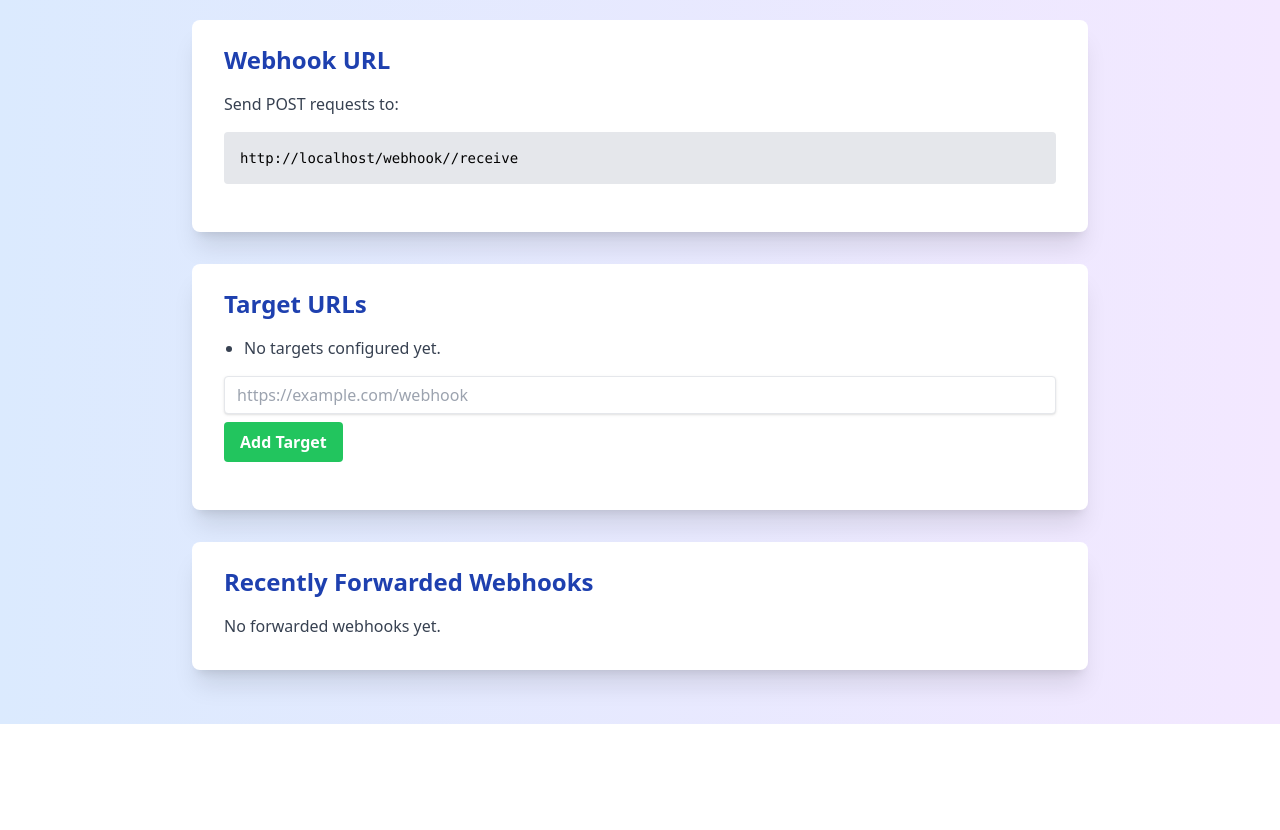
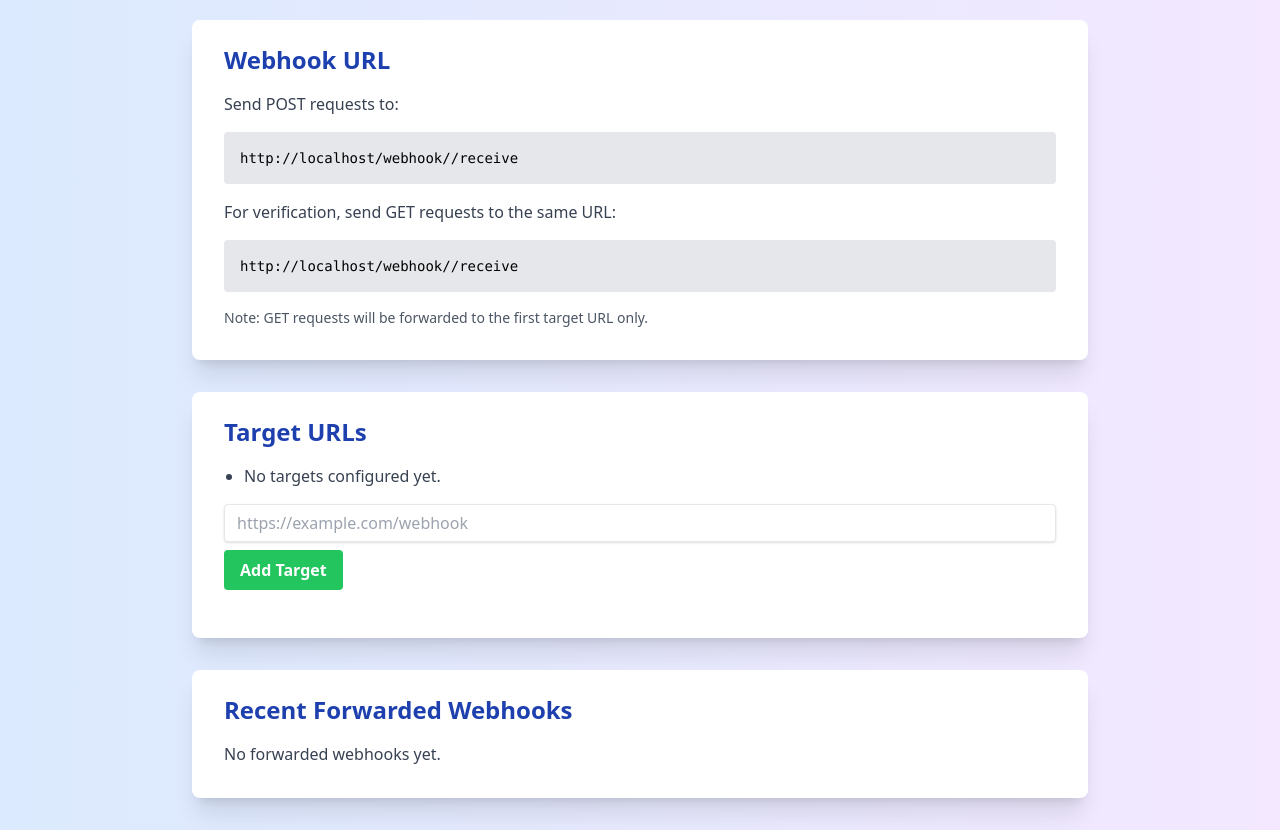
Before and after one commit to shivam276/hook-splitter, a Flask app: template templates/webhook_page.html in a window 1280 px wide. Shown: the part 76-906 px from the top of the page. Before the commit the page ends 800 px from the top, so only its background shows below. Run offline with Flask 3, Linux system fonts and the light colour scheme; the template is opened without the code that fills it, so the values that code supplies are empty; some libraries are stand-ins or nearby versions.

Commit message:
changes for new get request configuration

```diff
--- a/app.py
+++ b/app.py
@@ -69,26 +69,38 @@
     flash('Target URL removed successfully.', 'success')
     return redirect(url_for('webhook_page', webhook_id=webhook_id))
 
-@app.route('/webhook/<webhook_id>/receive', methods=['POST'])
+@app.route('/webhook/<webhook_id>/receive', methods=['POST', 'GET'])
 def receive_webhook(webhook_id):
     webhook = Webhook.query.get(webhook_id)
     if not webhook:
         return jsonify({'error': 'Webhook not found'}), 404
 
+    if request.method == 'GET':
+        # For GET requests, forward to the first target and return its response
+        targets = webhook.targets.split(',')
+        if targets and targets[0]:
+            try:
+                response = requests.get(targets[0], params=request.args)
+                return response.content, response.status_code, response.headers.items()
+            except requests.RequestException as e:
+                return jsonify({'error': f'Error forwarding GET request: {str(e)}'}), 500
+        else:
+            return jsonify({'error': 'No targets configured'}), 400
+
+    # For POST requests, continue with the existing logic
     payload = request.json
     headers = {key: value for key, value in request.headers if key.lower().startswith('x-')}
 
-    # Store the forwarded webhook
     forwarded_webhook = ForwardedWebhook(
         webhook_id=webhook_id,
-        payload=str(payload),
-        headers=str(headers)
+        payload=payload,
+        headers=headers
     )
     db.session.add(forwarded_webhook)
     db.session.commit()
 
     for target in webhook.targets.split(','):
-        if target:  # Ensure we don't try to send to an empty target
+        if target:
             try:
                 requests.post(target, json=payload, headers=headers)
             except requests.RequestException as e:
--- a/templates/webhook_page.html
+++ b/templates/webhook_page.html
@@ -3,7 +3,7 @@
 <head>
     <meta charset="UTF-8">
     <meta name="viewport" content="width=device-width, initial-scale=1.0">
-    <title>Webhook: {{ webhook.id }} - Split Hook</title>
+    <title>Webhook: {{ webhook.id }} - Webhook Splitter</title>
     <script src="https://cdn.tailwindcss.com"></script>
 </head>
 <body class="bg-gradient-to-r from-blue-100 to-purple-100 min-h-screen p-8">
@@ -24,6 +24,9 @@
             <h2 class="text-2xl font-semibold mb-4 text-blue-800">Webhook URL</h2>
             <p class="mb-4 text-gray-700">Send POST requests to:</p>
             <code class="bg-gray-200 p-4 rounded block mb-4 text-sm overflow-x-auto">{{ url_for('receive_webhook', webhook_id=webhook.id, _external=True) }}</code>
+            <p class="mb-4 text-gray-700">For verification, send GET requests to the same URL:</p>
+            <code class="bg-gray-200 p-4 rounded block mb-4 text-sm overflow-x-auto">{{ url_for('receive_webhook', webhook_id=webhook.id, _external=True) }}</code>
+            <p class="text-sm text-gray-600">Note: GET requests will be forwarded to the first target URL only.</p>
         </div>
 
         <div class="bg-white shadow-xl rounded-lg px-8 pt-6 pb-8 mb-8">
@@ -32,6 +35,9 @@
                 {% for target in webhook.targets.split(',') if target %}
                     <li class="mb-2">
                         {{ target }}
+                        {% if loop.first %}
+                            <span class="text-xs text-blue-600 ml-2">(Verification Target)</span>
+                        {% endif %}
                         <form action="{{ url_for('remove_target', webhook_id=webhook.id) }}" method="post" class="inline">
                             <input type="hidden" name="target" value="{{ target }}">
                             <button type="submit" class="text-red-500 hover:text-red-700 ml-2 font-semibold">Remove</button>
@@ -52,7 +58,7 @@
         </div>
 
         <div class="bg-white shadow-xl rounded-lg px-8 pt-6 pb-8">
-            <h2 class="text-2xl font-semibold mb-4 text-blue-800">Recently Forwarded Webhooks</h2>
+            <h2 class="text-2xl font-semibold mb-4 text-blue-800">Recent Forwarded Webhooks</h2>
             {% for forwarded in forwarded_webhooks %}
                 <div class="border-b border-gray-200 py-4">
                     <h3 class="text-lg font-semibold mb-2 text-blue-600">Timestamp: {{ forwarded.timestamp }}</h3>
```
